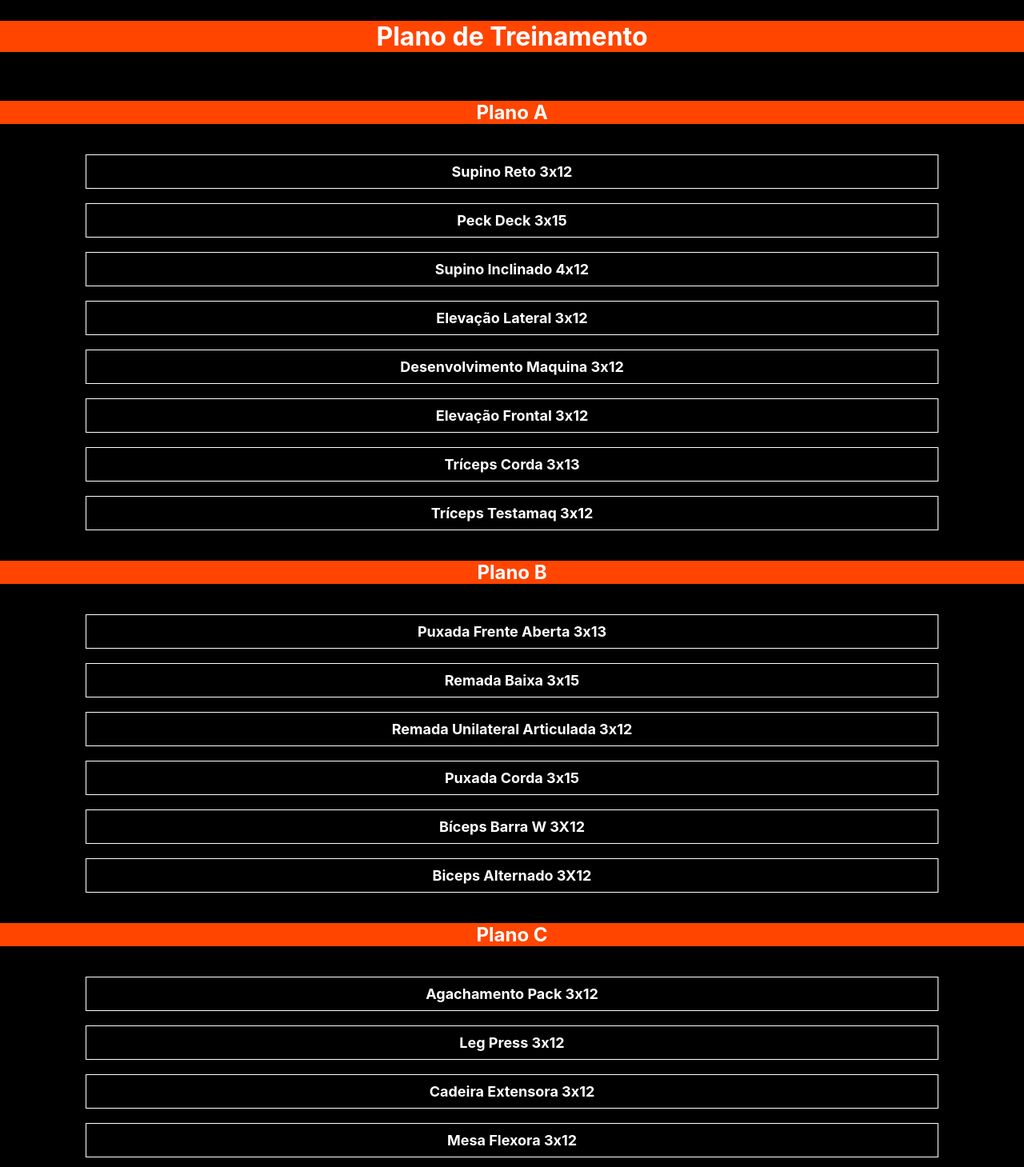
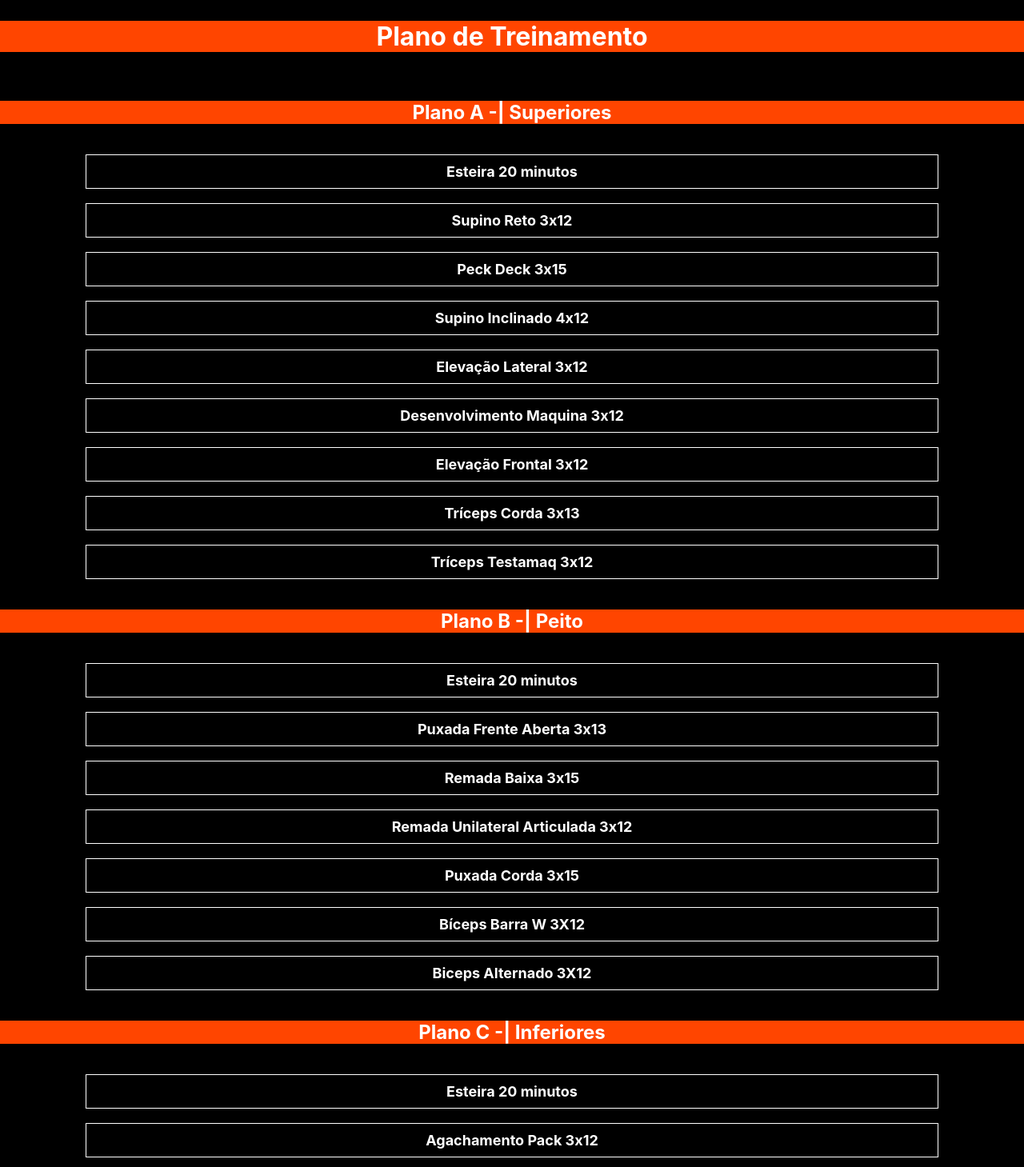
Before and after one commit to MateusParker/PlanoTreinamento, a React (Create React App) app: page / in a window 1280 px wide. Shown: the part 151-1610 px from the top of the page at 80% size. Built offline with nearby package versions, Linux system fonts and the light colour scheme.

Commit message:
Update App.js

```diff
--- a/src/App.js
+++ b/src/App.js
@@ -13,10 +13,12 @@ function App() {
     <img src={ImagemLogo} className='imagem-logo'></img>
       <h1>Plano de Treinamento</h1><br />
 
-      <h2>Plano A</h2>
+      <h2>Plano A  -| Superiores</h2>
       <Grid container alignItems="center" justifyContent="center">
 
         <Grid item xs={10} >
+
+    <p> Esteira 20 minutos </p>
           <p>
             Supino Reto 3x12
             </p>
@@ -50,9 +52,10 @@ function App() {
 
       </Grid>
 
-      <h2>Plano B</h2>
+      <h2>Plano B  -| Peito</h2>
       <Grid container alignItems="center" justifyContent="center">
         <Grid item xs={10} >
+        <p> Esteira 20 minutos </p>
           <p>
             Puxada Frente Aberta 3x13
             </p>
@@ -79,9 +82,11 @@ function App() {
         </Grid>
 
       </Grid>
-      <h2>Plano C</h2>
+      <h2>Plano C  -| Inferiores</h2>
       <Grid container alignItems="center" justifyContent="center">
         <Grid item xs={10} >
+
+    <p> Esteira 20 minutos </p>
           <p>
             Agachamento Pack 3x12
             </p>
```
